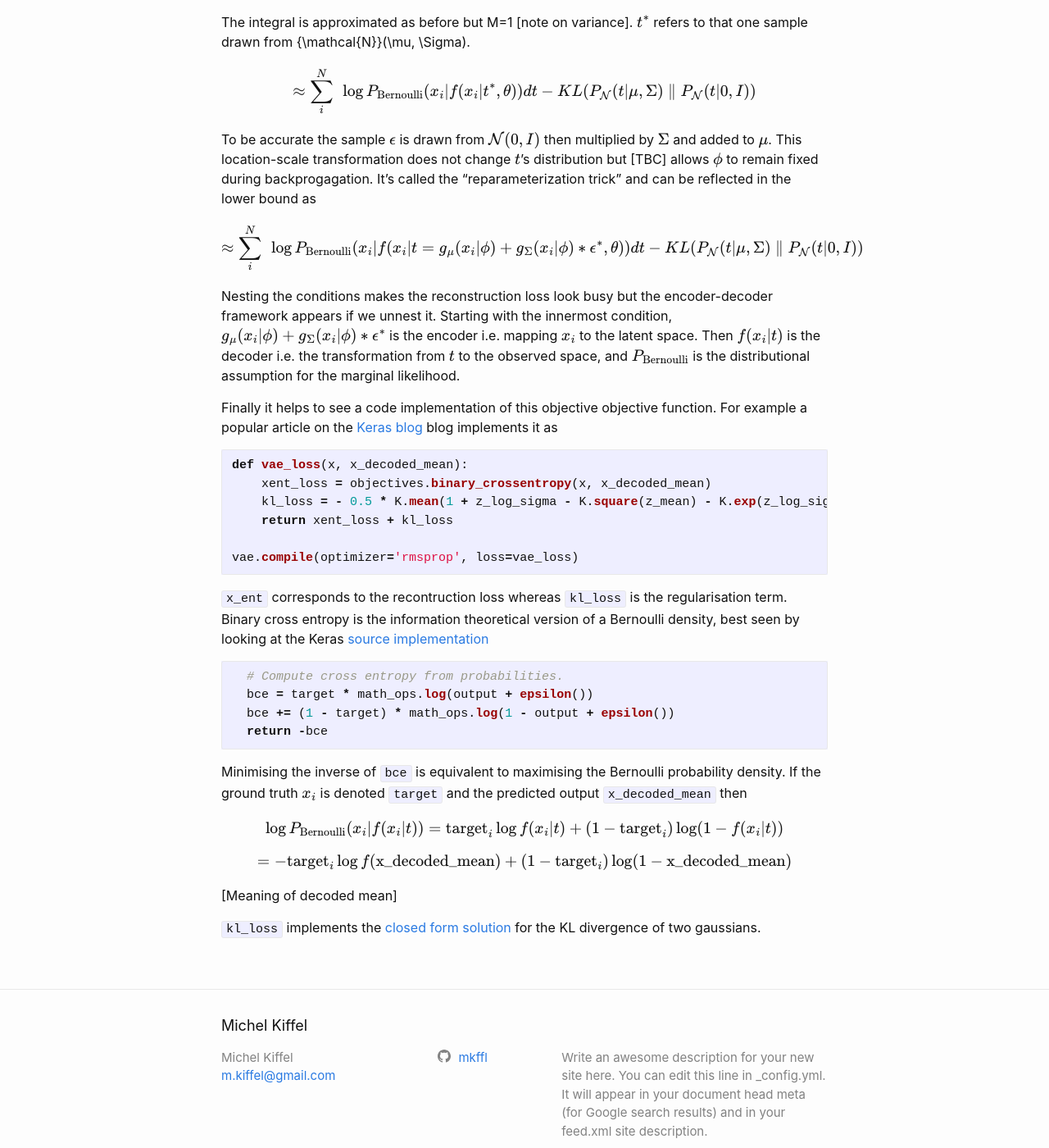
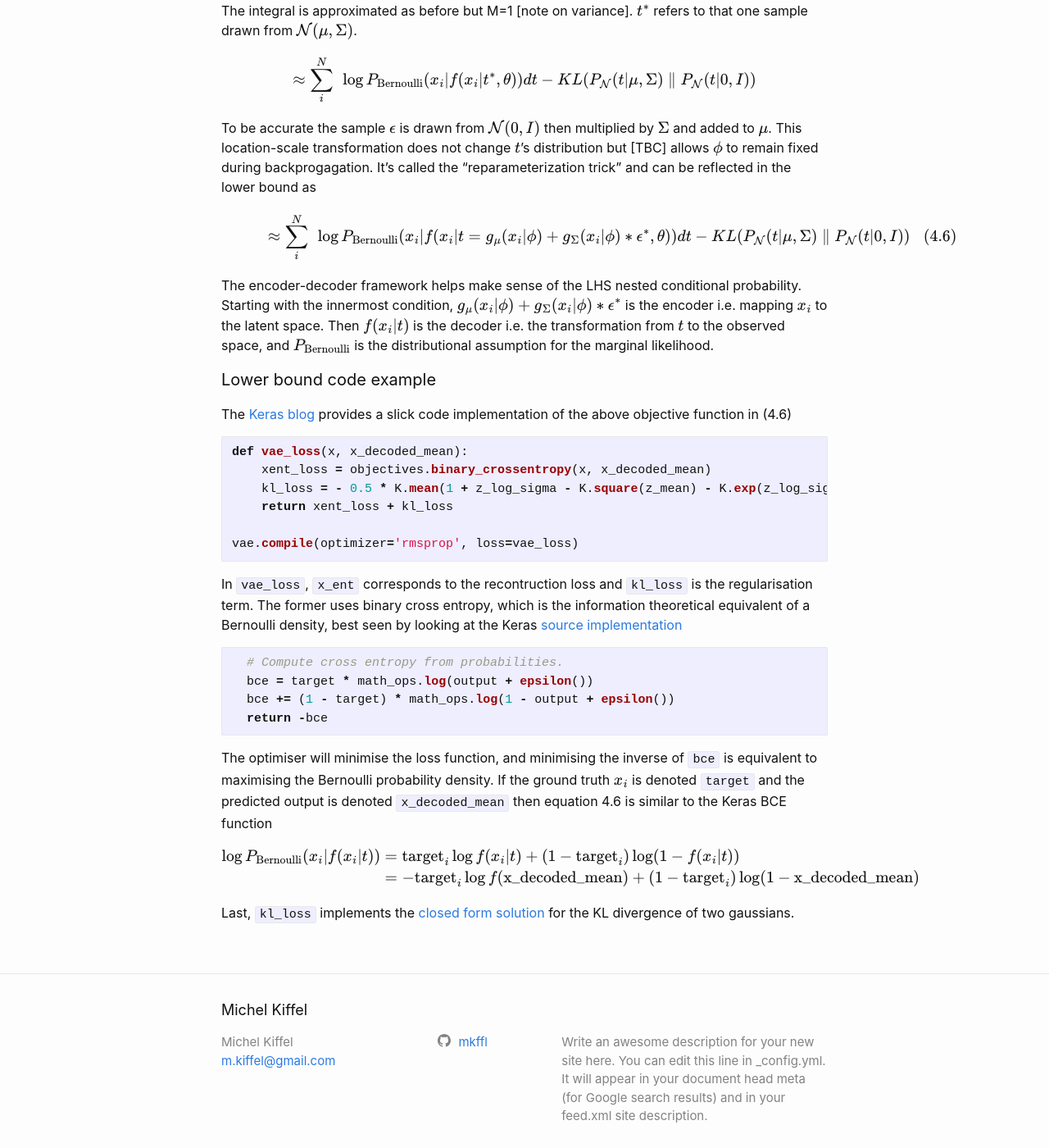
Before and after one commit to mkffl/mkffl.github.io, a Jekyll site: the page built from _posts/2020-05-26-Expectation-maximization-part-2.markdown, in a window 1280 px wide and 1400 px high, scrolled down 5209 px. Shown: the whole window at 82% size. Built offline with Jekyll 4.4.1, drawn with Linux system fonts in a browser that asks for light colours; formulas are drawn with MathJax 3; some of the changed text lies outside the part shown.

Commit message:
VAE cleaning

````diff
--- a/_posts/2020-05-26-Expectation-maximization-part-2.markdown
+++ b/_posts/2020-05-26-Expectation-maximization-part-2.markdown
@@ -54,19 +54,17 @@ $$
 and as with previous examples the log-likelihood can be marginalised out
 
 $$
+\begin{equation}
+\begin{aligned}
+
 \sum_{i=1}^N \log P(x_i|\theta)
+& = \sum_{i=1}^N \log \int  P(x_i, t \vert \theta) dt \\
+& = \sum_{i=1}^N \log \int P_{\mathcal{N}}(t \vert 0, I) * P_{\rm Bernoulli}(x_i \vert f(t \vert \theta)) dt
+
+\end{aligned}
+\end{equation}
+\tag{4.1}
 $$
-
-$$
-= \sum_{i=1}^N \log \int  P(x_i, t \vert \theta) dt
-$$
-
-$$
-= \sum_{i=1}^N \log \int P_{\mathcal{N}}(t \vert 0, I) * P_{\rm Bernoulli}(x_i \vert f(t \vert \theta)) dt
-$$
-
-
-
 
 #### Maximium Likelihood Estimation
 
@@ -93,22 +91,24 @@ It is like a tourist asking for directions by enumerating all the wrong routes t
 
 Both EM and the VAE aim to maximise a lower bound on the log-likelihood of the joint probability. These two methods are connected via the lower bound. The derivation that gave equation (4) in part 1 applies to continuous latent models with minimum changes. $q$ still refers to any probability distribution over the hidden variables
 
-$
+$$
 \sum_{i=1}^N \log P(x_i|\theta) = L(\theta) + KL(q(t)\parallel p(t|x,\theta))
-$
+$$
 
 As with discrete mixtures, the objective function can be written as the sum of a lower bound and a measure of the divergence between the latent variable posterior distribution and the arbitrary distribution $q$. In the handwritten digit example, the posterior probability returns the most likely latent value $t$ for a given MNIST picture.
 
 The lower bound is
 
-$
+$$
 L(\theta) = \sum_i^N\{ \int q(t) \log P(x_i, t) dt - \int q(t) \log q(t) dt \}
-$
+
+\tag{4.2}
+$$
 
 We will assume to have a good approximation of the posterior distribution, $q_{magic}(t \vert x_i) \approx p(t_i \vert x_i)$. $q_{magic}$ is a temporary placeholder to focus on the similarities with EM. Solving for $\theta$ then corresponds to
 
 $$
-{argmax}{\theta} L(\theta) = \sum_i^N\ \int q_{magic}(t) \log P(x_i, t) dt
+{argmax}{_\theta} L(\theta) = \sum_i^N\ \int q_{magic}(t) \log P(x_i, t) dt
 $$
 
 
@@ -116,15 +116,19 @@ As with the discrete mixture case this is close to the observed component likeli
 
 $$
 \approx \sum_i^N\ \sum_{m=1}^M q_{magic}(t_m) \log \{ P_{\mathcal{N}}(t \vert 0, I) * P_{\rm Bernoulli}(x_i \vert f(x_i \vert t, \theta)) \} dt
+
+\tag{4.3}
 $$
 
 This quantity, which can be evaluated with stochastic gradient methods, contrasts with the direct log-likelihood function above because sampling over the approximate posterior is more efficient than sampling over the prior distribution. Instead of looping through many unlikely $t$ values, the model is forced to loop throuh the most likely latent values that generated the observations, which $q_{magic}$ does as an approximation of the posterior.
 
 
-Finally, the VAE optimises a rearranged version of the lower bound that is more aligned with the machine learning view. Moving the prior probability $p(t)$ to the RHS expression the lower bound can be written as
+Finally, the VAE optimises a rearranged version of the lower bound that is more aligned with the machine learning view. Moving the prior probability $p(t)$ to the RHS expression then (4.3) can be written
 
 $$
 \sum_i^N\ \int q(t \vert x_i) \log P_{\rm Bernoulli}(x_i \vert f(x_i \vert t, \theta)) dt  - KL(q(t \vert x_i) \parallel P_{\mathcal{N}}(t \vert 0, I))
+
+\tag{4.4}
 $$
 
 The previous form, sometimes called "free energy", can be seen as maximising the observed component function even as latent components are not observed. As described with the Poisson mixture, the posterior $q$ is the best substitute for the unobserved latent variable.
@@ -164,9 +168,11 @@ Plugging this into the lower bound,
 
 $$
 L(\theta, \phi) = \sum_i^N\ \int P_{\mathcal{N}}(t \vert \mu, \Sigma) \log P_{\rm Bernoulli}(x_i \vert f(x_i \vert t, \theta)) dt  - KL(P_{\mathcal{N}}(t \vert \mu, \Sigma) \parallel P_{\mathcal{N}}(t \vert 0, I))
+
+\tag{4.5}
 $$
 
-The integral is approximated as before but M=1 [note on variance]. $t^{\ast}$ refers to that one sample drawn from {\mathcal{N}}(\mu, \Sigma).
+The integral is approximated as before but M=1 [note on variance]. $t^{\ast}$ refers to that one sample drawn from ${\mathcal{N}}(\mu, \Sigma)$.
 
 $$
 \approx \sum_i^N\ \log P_{\rm Bernoulli}(x_i \vert f(x_i \vert t^{\ast}, \theta)) dt  - KL(P_{\mathcal{N}}(t \vert \mu, \Sigma) \parallel P_{\mathcal{N}}(t \vert 0, I))
@@ -176,11 +182,15 @@ To be accurate the sample $\epsilon$ is drawn from ${\mathcal{N}}(0, I)$ then mu
 
 $$
 \approx \sum_i^N\ \log P_{\rm Bernoulli}(x_i \vert f(x_i \vert t = g_{\mu} (x_i \vert \phi) + g_{\Sigma} (x_i \vert \phi) * \epsilon^{\ast}, \theta)) dt - KL(P_{\mathcal{N}}(t \vert \mu, \Sigma) \parallel P_{\mathcal{N}}(t \vert 0, I))
+
+\tag{4.6}
 $$
 
-Nesting the conditions makes the reconstruction loss look busy but the encoder-decoder framework appears if we unnest it. Starting with the innermost condition, $g_{\mu} (x_i \vert \phi) + g_{\Sigma} (x_i \vert \phi) * \epsilon^{\ast}$ is the encoder i.e. mapping $x_i$ to the latent space. Then $f(x_i \vert t)$ is the decoder i.e. the transformation from $t$ to the observed space, and $P_{\rm Bernoulli}$ is the distributional assumption for the marginal likelihood.
+The encoder-decoder framework helps make sense of the LHS nested conditional probability. Starting with the innermost condition, $g_{\mu} (x_i \vert \phi) + g_{\Sigma} (x_i \vert \phi) * \epsilon^{\ast}$ is the encoder i.e. mapping $x_i$ to the latent space. Then $f(x_i \vert t)$ is the decoder i.e. the transformation from $t$ to the observed space, and $P_{\rm Bernoulli}$ is the distributional assumption for the marginal likelihood.
 
-Finally it helps to see a code implementation of this objective objective function. For example a popular article on the [Keras blog](https://blog.keras.io/building-autoencoders-in-keras.html) blog implements it as
+#### Lower bound code example
+
+The [Keras blog](https://blog.keras.io/building-autoencoders-in-keras.html) provides a slick code implementation of the above objective function in (4.6)
 
 ```python
 def vae_loss(x, x_decoded_mean):
@@ -191,7 +201,7 @@ def vae_loss(x, x_decoded_mean):
 vae.compile(optimizer='rmsprop', loss=vae_loss)
 ```
 
-`x_ent` corresponds to the recontruction loss whereas `kl_loss` is the regularisation term. Binary cross entropy is the information theoretical version of a Bernoulli density, best seen by looking at the Keras [source implementation](https://github.com/tensorflow/tensorflow/blob/2b96f3662bd776e277f86997659e61046b56c315/tensorflow/python/keras/backend.py#L4668)
+In `vae_loss`, `x_ent` corresponds to the recontruction loss and `kl_loss` is the regularisation term. The former uses binary cross entropy, which is the information theoretical equivalent of a Bernoulli density, best seen by looking at the Keras [source implementation](https://github.com/tensorflow/tensorflow/blob/2b96f3662bd776e277f86997659e61046b56c315/tensorflow/python/keras/backend.py#L4668)
 
 ```python
   # Compute cross entropy from probabilities.
@@ -200,16 +210,19 @@ vae.compile(optimizer='rmsprop', loss=vae_loss)
   return -bce
 ```
 
-Minimising the inverse of `bce` is equivalent to maximising the Bernoulli probability density. If the ground truth $x_i$ is denoted `target` and the predicted output `x_decoded_mean` then
+The optimiser will minimise the loss function, and minimising the inverse of `bce` is equivalent to maximising the Bernoulli probability density. If the ground truth $x_i$ is denoted `target` and the predicted output is denoted `x_decoded_mean` then equation 4.6 is similar to the Keras BCE function
 
 $$
-\log P_{\rm Bernoulli}(x_i \vert f(x_i \vert t)) = {\rm target}_i \log f(x_i \vert t) + (1-{\rm target}_i) \log (1-f(x_i \vert t))
+\begin{equation}
+\begin{aligned}
+
+\log P_{\rm Bernoulli}(x_i \vert f(x_i \vert t))
+& = {\rm target}_i \log f(x_i \vert t) + (1-{\rm target}_i) \log (1-f(x_i \vert t)) \\
+& = - {\rm target}_i \log f({\rm x\_decoded\_mean}) + (1-{\rm target}_i) \log (1-{\rm x\_decoded\_mean})
+
+\end{aligned}
+\end{equation}
 $$
 
-$$
-= - {\rm target}_i \log f({\rm x\_decoded\_mean}) + (1-{\rm target}_i) \log (1-{\rm x\_decoded\_mean})
-$$
 
-[Meaning of decoded mean]
-
-`kl_loss` implements the [closed form solution](https://en.wikipedia.org/wiki/Kullback%E2%80%93Leibler_divergence#Multivariate_normal_distributions) for the KL divergence of two gaussians.
+Last, `kl_loss` implements the [closed form solution](https://en.wikipedia.org/wiki/Kullback%E2%80%93Leibler_divergence#Multivariate_normal_distributions) for the KL divergence of two gaussians.
````
